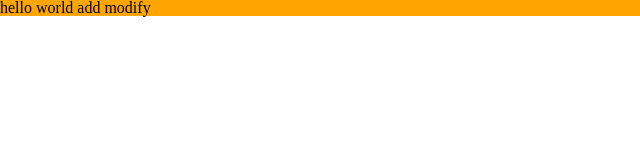
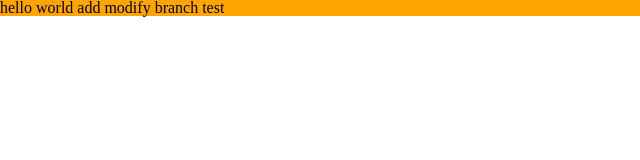
Before and after one commit to aceq81/starbucks, a plain HTML site: page index.html in a window 1280 px wide. Shown: the full height of the page, 0-640 px from the left. Drawn offline with nearby package versions, Linux system fonts and the light colour scheme.

Commit message:
branch test

```diff
--- a/index.html
+++ b/index.html
@@ -25,6 +25,6 @@
 
 </head>
 <body>
-  <div>hello world add modify</div>
+  <div>hello world add modify branch test</div>
 </body>
 </html>
```
